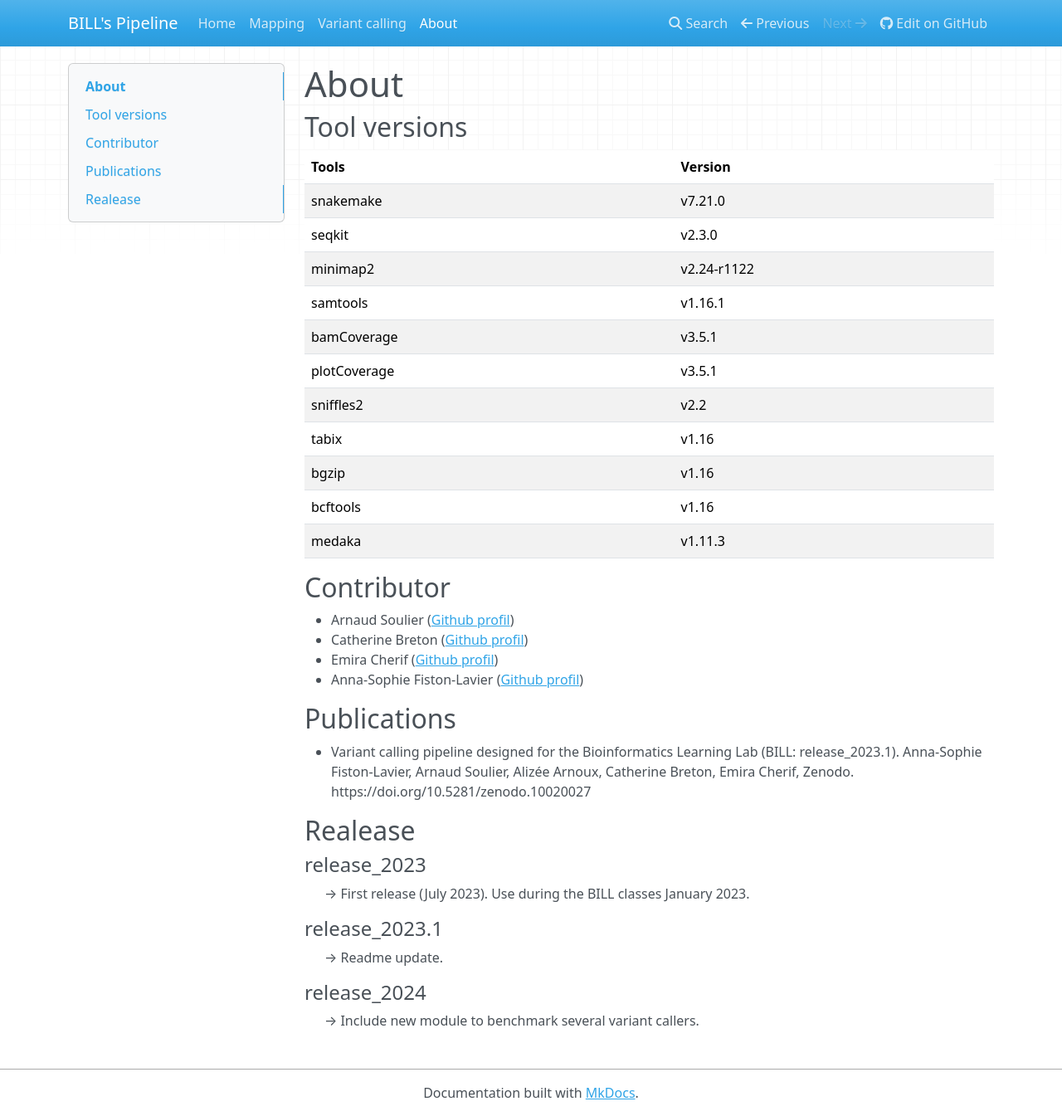
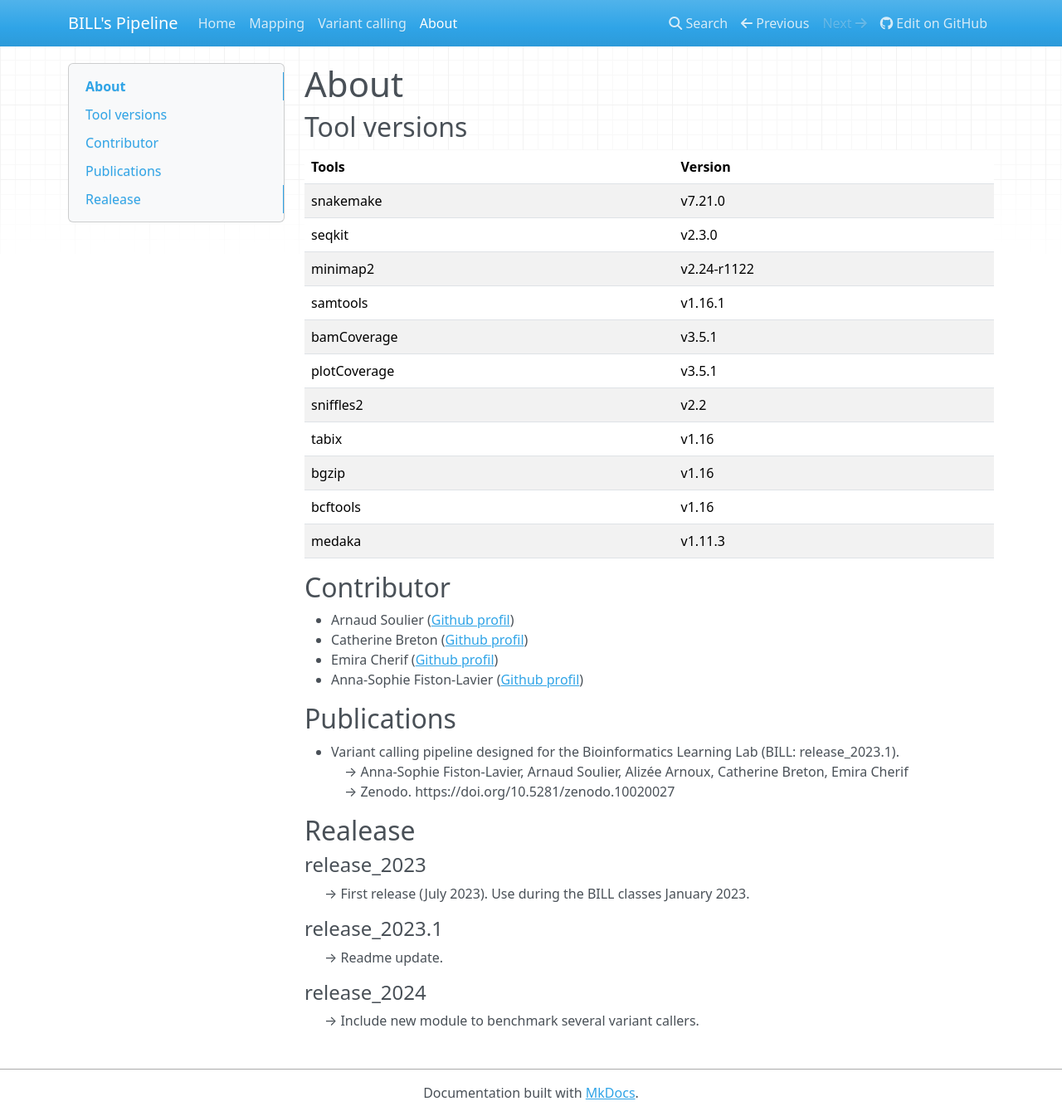
Before and after one commit to asfistonlavie/BILL, an MkDocs documentation site: the page built from docs/about.md, in a window 1280 px wide and 1345 px high. Shown: the whole window at 83% size. Built offline with MkDocs 1.6.1, drawn with Linux system fonts in a browser that asks for light colours; nearby versions of some CDN libraries; some of the changed lines change nothing that is shown.

Commit message:
Fix publications structure

```diff
--- a/docs/about.md
+++ b/docs/about.md
@@ -26,7 +26,8 @@
 ## Publications
 
 - Variant calling pipeline designed for the Bioinformatics Learning Lab (BILL: release_2023.1).
-  Anna-Sophie Fiston-Lavier, Arnaud Soulier, Alizée Arnoux, Catherine Breton, Emira Cherif, Zenodo. https://doi.org/10.5281/zenodo.10020027
+&emsp;&rarr; Anna-Sophie Fiston-Lavier, Arnaud Soulier, Alizée Arnoux, Catherine Breton, Emira Cherif
+&emsp;&rarr; Zenodo. https://doi.org/10.5281/zenodo.10020027
 
 ## Realease
 
```
